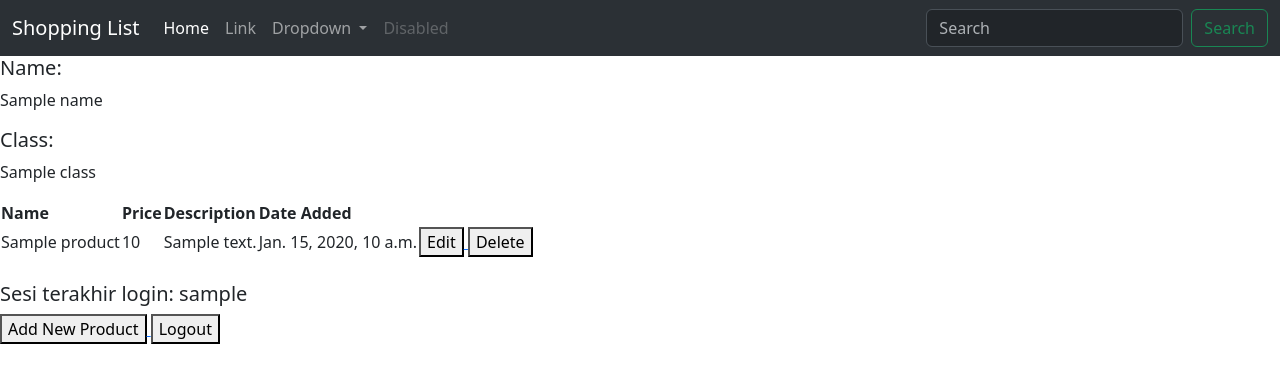
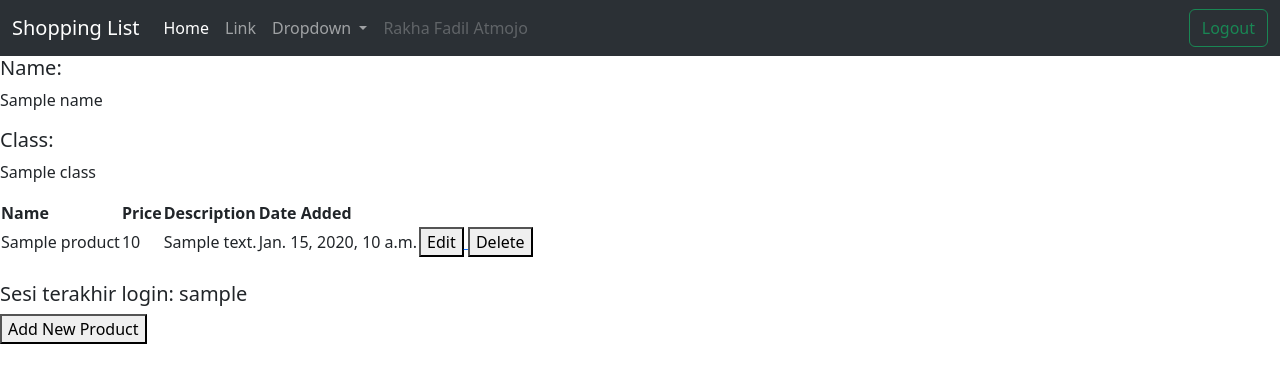
Before and after one commit to Fadeeaal/shopping-list, a Django app: template main/templates/main.html in a window 1280 px wide. Shown: the top 383 px of the page. Run offline with Django 4.2, Linux system fonts and the light colour scheme; the template is opened without the code that fills it: most values are stand-ins (such as "Sample title", 1, 10 or a date in 2020).

Commit message:
Tutorial 4 done

```diff
--- a/main/templates/main.html
+++ b/main/templates/main.html
@@ -27,12 +27,11 @@
                 </ul>
             </li>
             <li class="nav-item">
-                <a class="nav-link disabled" aria-disabled="true">Disabled</a>
+                <a class="nav-link disabled" aria-disabled="true">Rakha Fadil Atmojo</a>
             </li>
             </ul>
-            <form class="d-flex" role="search">
-            <input class="form-control me-2" type="search" placeholder="Search" aria-label="Search">
-            <button class="btn btn-outline-success" type="submit">Search</button>
+            <a href="{% url 'main:logout' %}">
+            <button class="btn btn-outline-success" type="submit">Logout</button><a/>
             </form>
         </div>
         </div>
@@ -86,10 +85,6 @@
         </button>
     </a>
 
-    <a href="{% url 'main:logout' %}">
-        <button>
-            Logout
-        </button>
-    </a>
+
 
 {% endblock content %}
--- a/main/views.py
+++ b/main/views.py
@@ -23,7 +23,7 @@ def show_main(request):
         'name': request.user.username,
         'class': 'PBP C',
         'products': products,
-        'last_login': request.COOKIES['last_login'],
+        'last_login': request.COOKIES.get('last_login'),
 }
 
     return render(request, "main.html", context)
```
Also changed, not shown: db.sqlite3.
